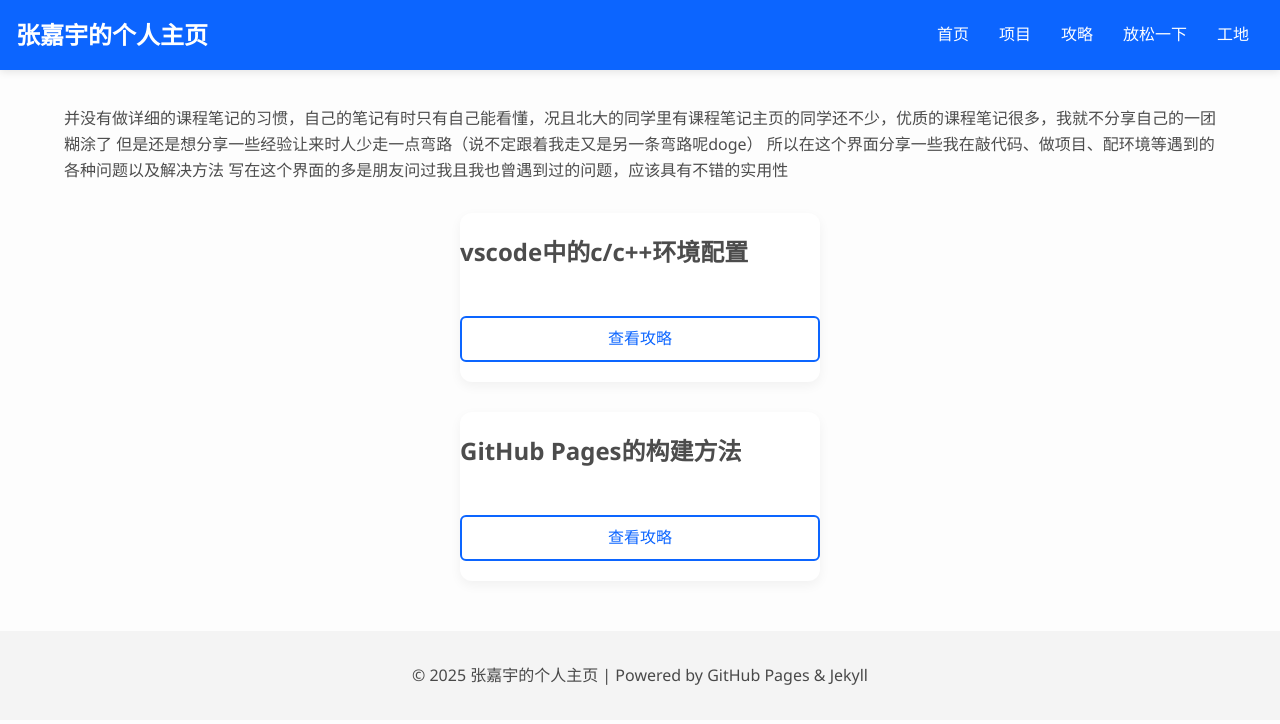
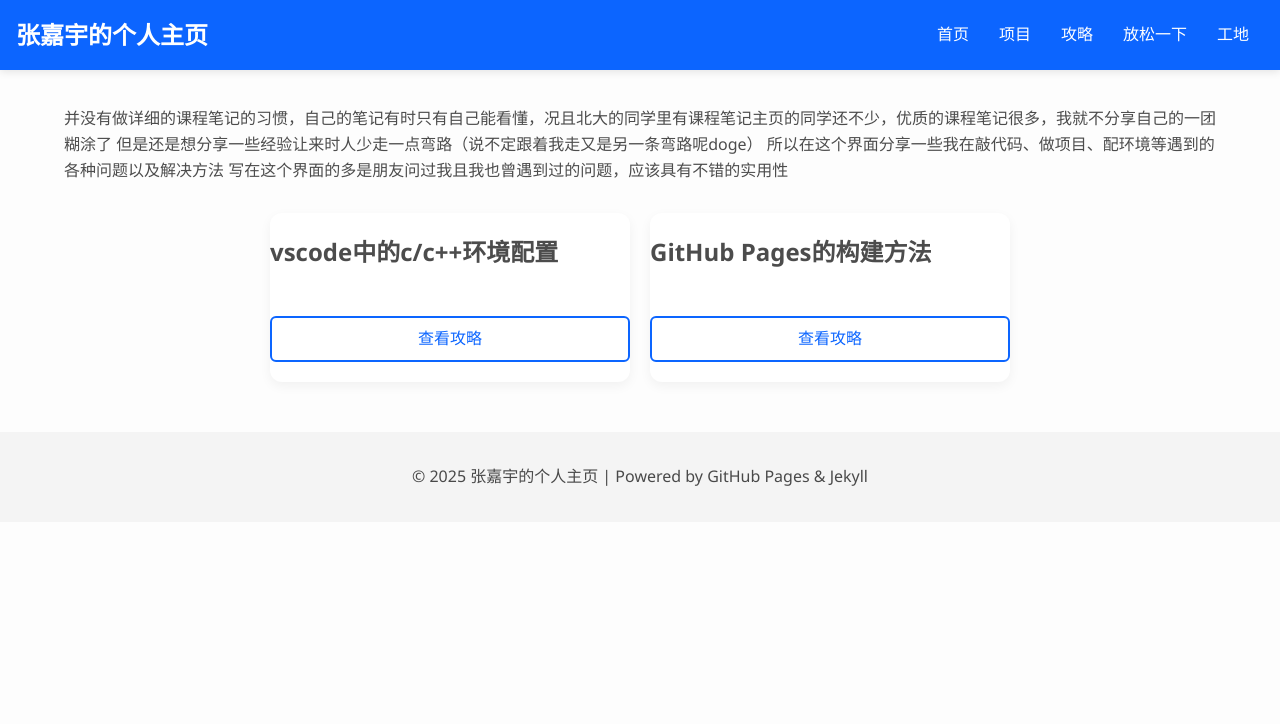
Before and after one commit to kuiningzzzz/kuiningzzzz.github.io, a Jekyll site: the page built from tutorials.md, in a window 1280 px wide. Shown: the top 724 px of the page. Built offline with Jekyll 4.4.1, drawn with Linux system fonts in a browser that asks for light colours.

Commit message:
Update tutorials.md

```diff
--- a/tutorials.md
+++ b/tutorials.md
@@ -16,15 +16,12 @@ title: 攻略
       <a href="tutorial/c_in_vscode.md" class="secondary">查看攻略</a>
     </div>
   </div>
-</div>
 
-
-
-<div class="grid">
   <div class="project-card">
   <h2>GitHub Pages的构建方法</h2>
     <div class="button-container">
       <a href="tutorial/github_pages.md" class="secondary">查看攻略</a>
     </div>
   </div>
+
 </div>
```
